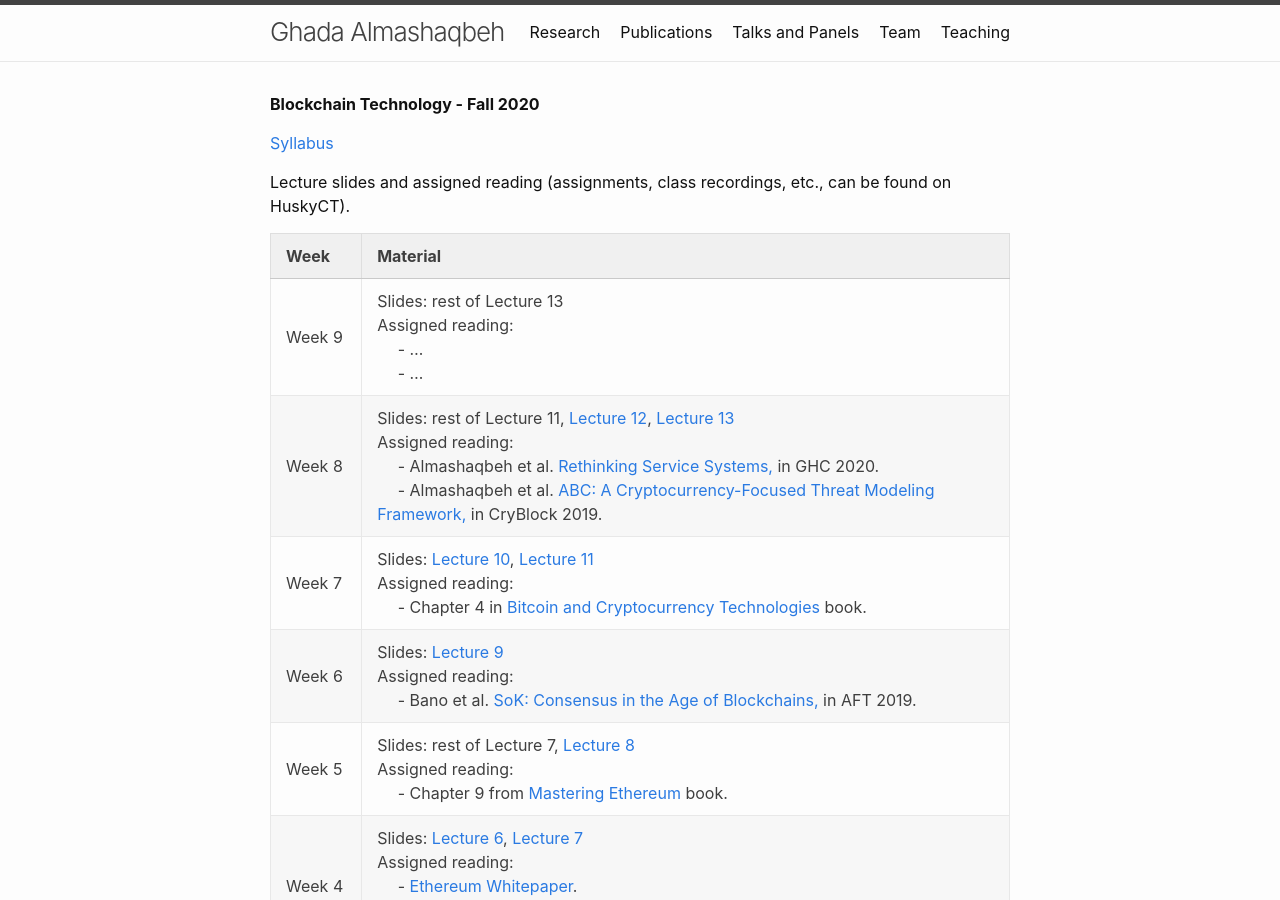
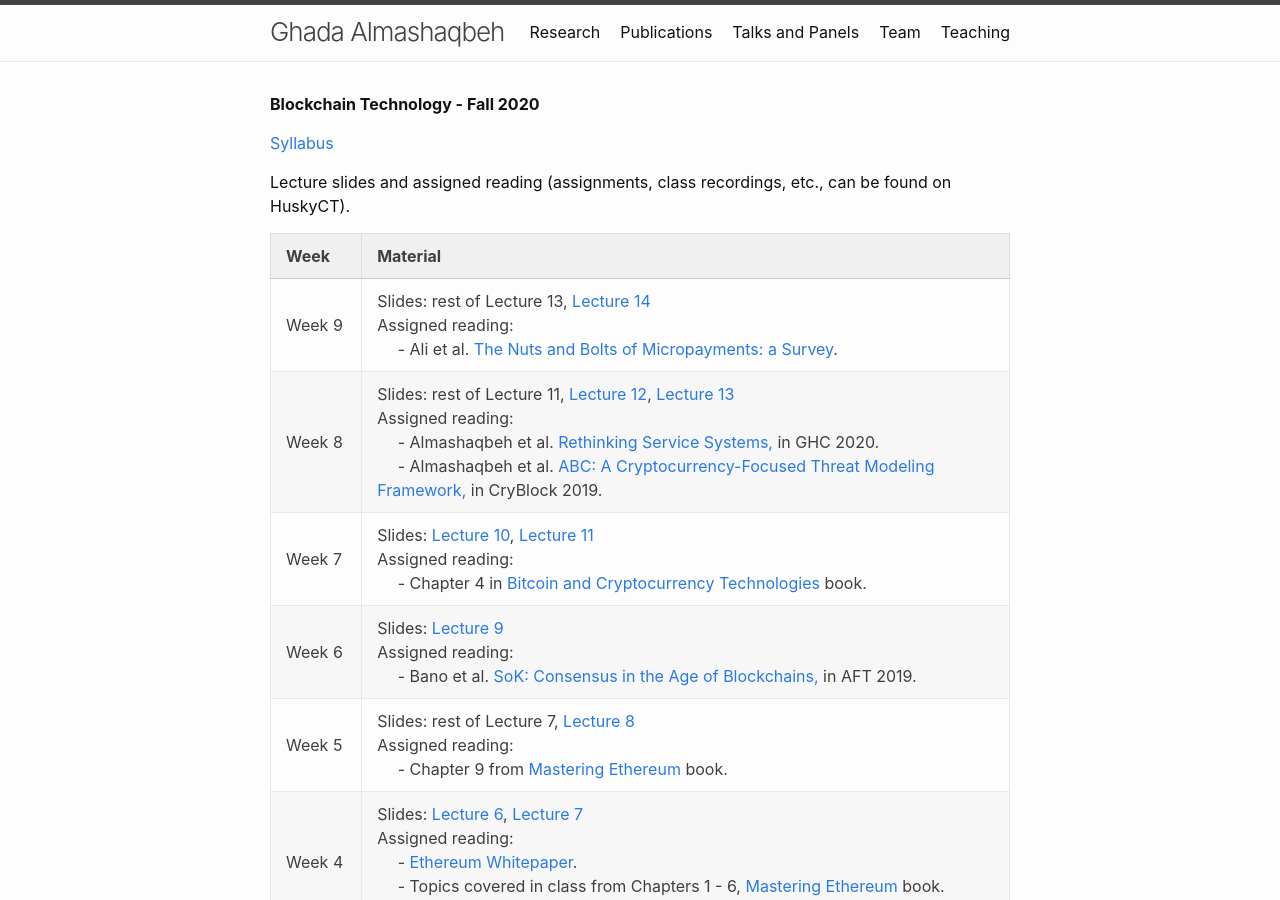
Before and after one commit to GhadaAlmashaqbeh/GhadaAlmashaqbeh.github.io, a Jekyll site: the page built from courses/blockchain-technology-f2020/index.md, in a window 1280 px wide and 900 px high. Built offline with Jekyll 4.4.1, drawn with Linux system fonts in a browser that asks for light colours.

Commit message:
add lecture 14

```diff
--- a/courses/blockchain-technology-f2020/index.md
+++ b/courses/blockchain-technology-f2020/index.md
@@ -10,7 +10,7 @@
 
 | Week&emsp;| Material           |
 |----------|--------------------|
-| Week 9 | Slides: rest of Lecture 13 <br/> Assigned reading: <br/> &emsp; - ... <br/> &emsp; - ... |
+| Week 9 | Slides: rest of Lecture 13, [Lecture 14](./lecture14.pdf) <br/> Assigned reading: <br/> &emsp; - Ali et al. [The Nuts and Bolts of Micropayments: a Survey](https://arxiv.org/pdf/1710.02964.pdf). |
 | Week 8 | Slides: rest of Lecture 11, [Lecture 12](./lecture12.pdf), [Lecture 13](./lecture13.pdf) <br/> Assigned reading: <br/> &emsp; - Almashaqbeh et al. [Rethinking Service Systems,](../../unpublished/ghc-2020-full-version.pdf) in GHC 2020. <br/> &emsp; - Almashaqbeh et al. [ABC: A Cryptocurrency-Focused Threat Modeling Framework,](https://arxiv.org/abs/1903.03422) in CryBlock 2019. |
 | Week 7 | Slides: [Lecture 10](./lecture10.pdf), [Lecture 11](./lecture11.pdf) <br/> Assigned reading: <br/> &emsp; - Chapter 4 in [Bitcoin and Cryptocurrency Technologies](https://d28rh4a8wq0iu5.cloudfront.net/bitcointech/readings/princeton_bitcoin_book.pdf) book. |
 | Week 6 | Slides: [Lecture 9](./lecture9.pdf) <br/> Assigned reading: <br/> &emsp; - Bano et al. [SoK: Consensus in the Age of Blockchains,](https://smeiklej.com/files/aft19a.pdf) in AFT 2019. |
```
Also changed, not shown: 1 other file.
